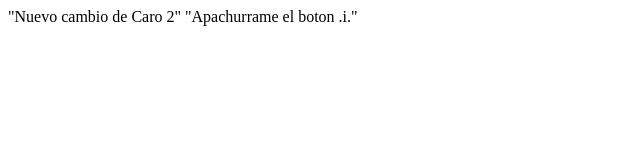
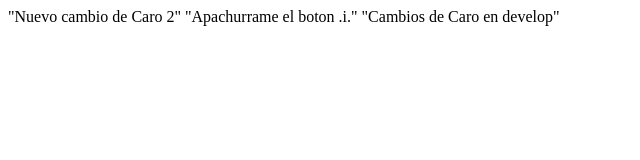
Before and after one commit to CarlosMorales34/API-excersice, a plain HTML site: page index.html in a window 1280 px wide. Shown: the whole page, without its empty margins (0-640 px from the left). Drawn offline with Linux system fonts and the light colour scheme.

Commit message:
Cambios en develop

```diff
--- a/index.html
+++ b/index.html
@@ -9,4 +9,5 @@
     "Nuevo cambio de Caro 2"
     "Apachurrame el boton .i."
 </body>
+    "Cambios de Caro en develop"
 </html>
```
